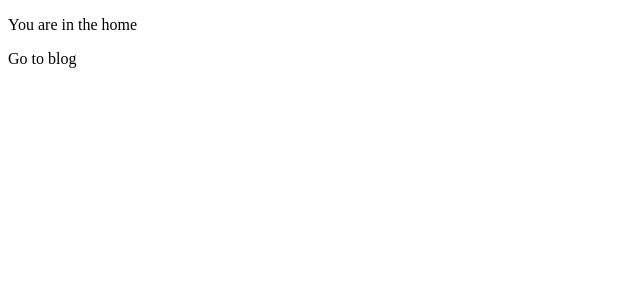
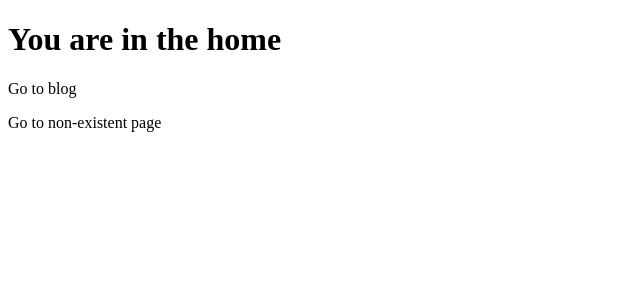
Before and after one commit to bramuccci/personal-react-router, a React (Vite) app: page / in a window 1280 px wide. Shown: the top 300 px of the page, without its empty margins (0-640 px from the left). Built offline with nearby package versions, Linux system fonts and the light colour scheme.

Commit message:
adding pages in app and improving link

```diff
--- a/router/Link.jsx
+++ b/router/Link.jsx
@@ -2,7 +2,7 @@ import { useContext } from 'react'
 import { PathContext } from './Router'
 
 export function Link({ to, children }) {
-    const { currentPath, setCurrentPath } = useContext(PathContext)
+    const { setCurrentPath } = useContext(PathContext)
 
     const onNavigation = () => {
         window.history.pushState({}, '', to)
--- a/src/App.jsx
+++ b/src/App.jsx
@@ -7,6 +7,7 @@ export function App() {
         <Router>
             <Route element={<HomePage />} path="/" />
             <Route element={<BlogPage />} path="/blog" />
+            <Route element={<NotFound />} path="*" />
         </Router>
     )
 }
@@ -14,8 +15,10 @@ export function App() {
 function HomePage() {
     return (
         <>
-            <p>You are in the home</p>
+            <h1>You are in the home</h1>
             <Link to="/blog">Go to blog</Link>
+            <p></p>
+            <Link to="/random-link">Go to non-existent page</Link>
         </>
     )
 }
@@ -23,8 +26,17 @@ function HomePage() {
 function BlogPage() {
     return (
         <>
-            <p>You are in the blog</p>
+            <h1>You are in the blog</h1>
             <Link to="/">Back to home</Link>
         </>
     )
 }
+
+function NotFound() {
+    return (
+        <>
+            <h1>Page not found</h1>
+            <Link to="/">Go to home</Link>
+        </>
+    )
+}
```
